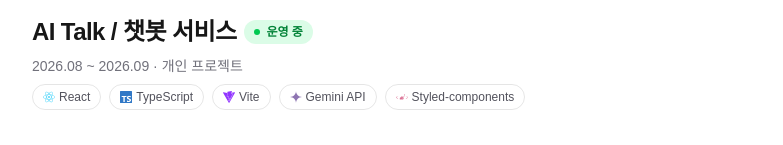
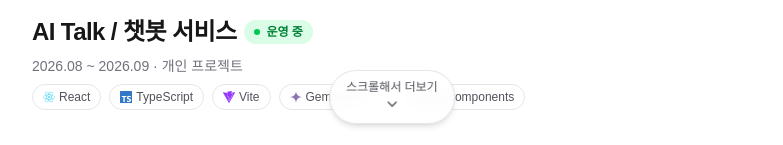
Before and after one commit to lym-bin/sangbin-dev, a Next.js app: page /projects/ai-talk in a window 1280 px wide. Shown: the part 652-797 px from the top of the page, without its empty margins (248-1031 px from the left). Built offline with nearby package versions, Linux system fonts and the light colour scheme.

Commit message:
프로젝트 상세페이지에 스크롤 유도 힌트 추가

```diff
--- a/src/app/projects/[slug]/page.tsx
+++ b/src/app/projects/[slug]/page.tsx
@@ -3,6 +3,7 @@ import { projects } from "@/data/projects";
 import TechChip from "@/components/TechChip";
 import ProjectGallery from "@/components/ProjectGallery";
 import { FaLightbulb } from "react-icons/fa";
+import ScrollHint from "@/components/ScrollHint";
 
 // generateStaticParams: 미리 이 slug들로 페이지 만들어놔(요청)
 // 빌드할 때 미리 HTML을 만들어두고 나중에 그걸 서빙함
@@ -40,6 +41,7 @@ export default async function ProjectPage({
 
   return (
     <main className="mx-auto flex max-w-3xl flex-col gap-8 px-6 py-16">
+      <ScrollHint />
       <ProjectGallery
         title={project.title}
         thumbnail={project.thumbnail}
--- /dev/null
+++ b/src/components/ScrollHint.tsx
@@ -0,0 +1,30 @@
+"use client";
+
+import { useEffect, useState } from "react";
+import { FiChevronDown } from "react-icons/fi";
+
+export default function ScrollHint() {
+  const [visible, setVisible] = useState(true);
+
+  useEffect(() => {
+    const handleScroll = () => {
+      setVisible(window.scrollY < 100);
+    };
+
+    window.addEventListener("scroll", handleScroll, { passive: true });
+    return () => window.removeEventListener("scroll", handleScroll);
+  }, []);
+
+  return (
+    <div
+      className={`fixed bottom-6 left-1/2 z-40 -translate-x-1/2 transition-opacity duration-300 print:hidden ${
+        visible ? "opacity-100" : "pointer-events-none opacity-0"
+      }`}
+    >
+      <div className="flex flex-col items-center gap-1 rounded-full border border-black/10 bg-white/90 px-4 py-2 text-xs font-medium text-zinc-600 shadow-md backdrop-blur dark:border-white/10 dark:bg-zinc-900/90 dark:text-zinc-300">
+        <span>스크롤해서 더보기</span>
+        <FiChevronDown className="animate-bounce" size={16} />
+      </div>
+    </div>
+  );
+}
```
